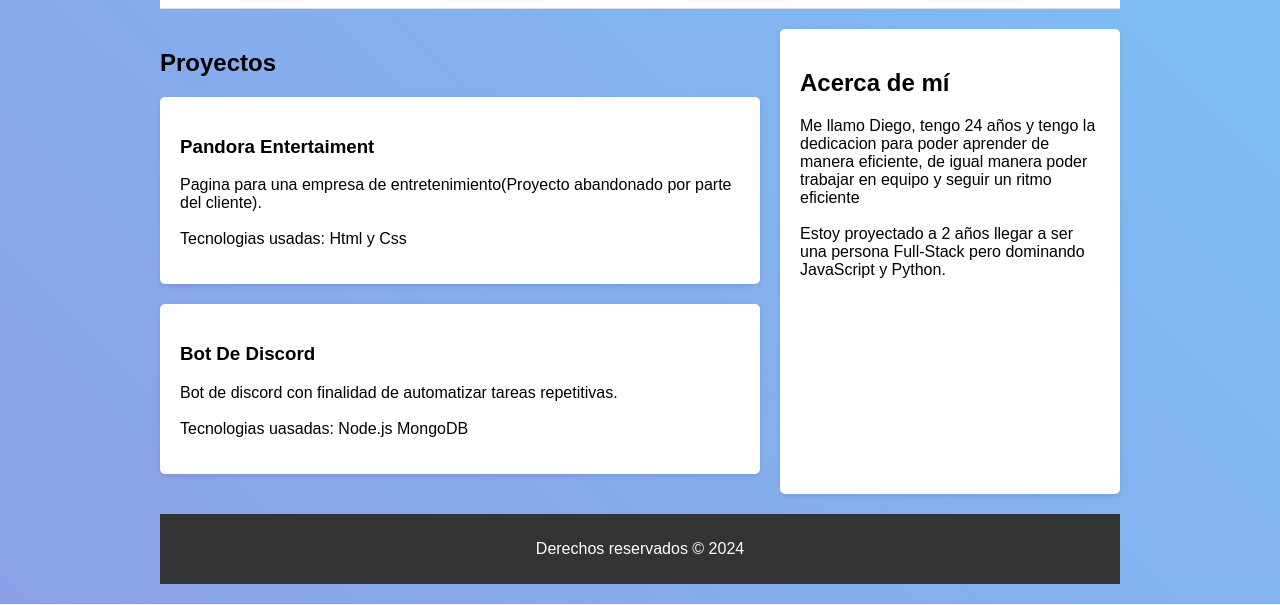
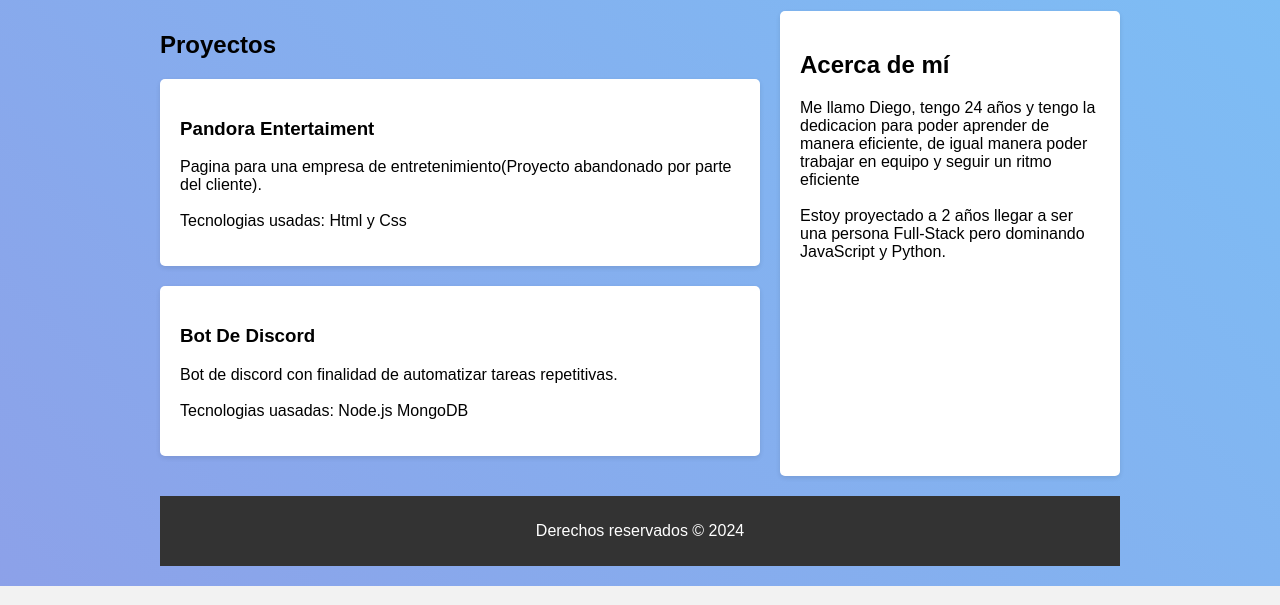
Before and after one commit to Stikl/Proyectos-de-practica, a plain HTML site: page index.html in a window 1280 px wide. Shown: the part 195-800 px from the top of the page. Drawn offline with Linux system fonts and the light colour scheme.

Commit message:
Update index.html

```diff
--- a/index.html
+++ b/index.html
@@ -4,7 +4,7 @@
     <meta charset="UTF-8">
     <meta name="viewport" content="width=device-width, initial-scale=1.0">
     <title>Diego - Portafolio</title>
-    <link rel="stylesheet" href="index.css"><br>
+    <link rel="stylesheet" href="index.css">
 </head>
 <body>
     <div class="background-animation"></div>
```
